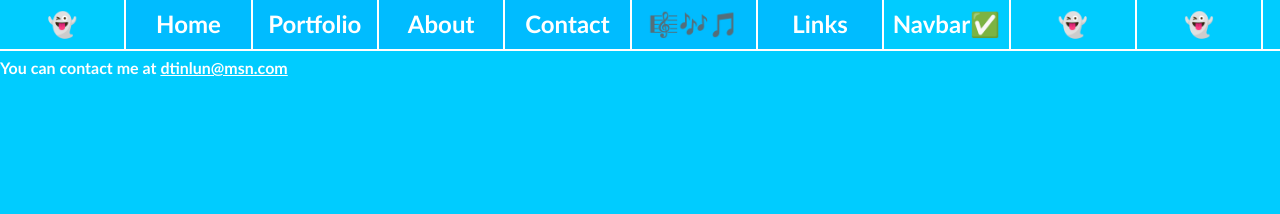
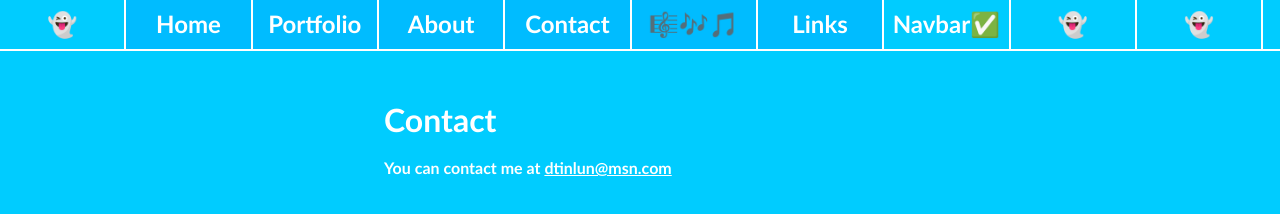
Before and after one commit to zrmdsxa/zrmdsxa.github.io, a plain HTML site: page contact.html in a window 1280 px wide. Drawn offline with Linux system fonts and the light colour scheme.

Commit message:
fix contact

```diff
--- a/contact.html
+++ b/contact.html
@@ -12,7 +12,7 @@
 		<nav id="mainnav">
 		</nav>
 		<!--start div wrap-->
-		<div id="wrapgeneric">
+		<div id="wrap-generic">
 
 			<h1>Contact</h1>
 			<br />
--- a/css/styles.css
+++ b/css/styles.css
@@ -4,7 +4,7 @@
 
 	margin:0 auto;
 	padding-top: 100px;
-	width: 33%;
+	width: 40%;
 }
 
 #mainnav {
```
